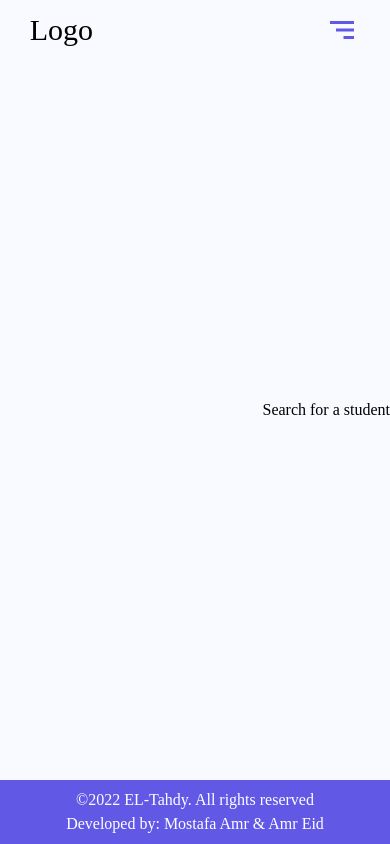
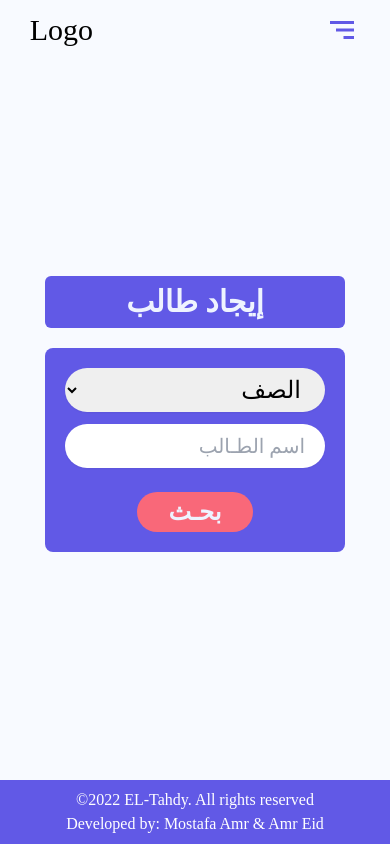
Before and after one commit to MostafaAmrHamed/ELTahdy, a Next.js app: page /findStudent in a window 390 px wide. Built offline with nearby package versions, Linux system fonts and the light colour scheme; a web font is replaced by a local one.

Commit message:
feat(find-student): search bar with "responsive"

```diff
--- a/pages/findStudent.tsx
+++ b/pages/findStudent.tsx
@@ -1,7 +1,46 @@
-import React from "react";
+import React, { useState } from "react";
+import Header from "../components/Header";
 
 const findStudent = () => {
-  return <div>Search for a student</div>;
+  const [search, setSearch] = useState({ year: "", studentName: "" });
+  return (
+    <div className="mx-auto">
+      <Header title={"إيجاد طالب"} />
+      <div className=" flex flex-col md:flex-row gap-3 items-center text-2xl font-medium bg-color-4 w-[300px] md:w-fit mx-auto mt-5 p-5 rounded-lg">
+        <select
+          className="py-2 pr-5 rounded-full w-full md:w-[200px] shadow-sm focus:outline-none focus:ring-2 focus:ring-color-4"
+          value={search.year}
+          onChange={(e) => {
+            setSearch({ ...search, year: e.target.value });
+          }}
+        >
+          <option value="">الصف</option>
+          <option value="اولى">اولى</option>
+          <option value="ثانية علمي">ثانية علمي</option>
+          <option value="ثانية ادبي">ثانية ادبي</option>
+          <option value="ثالثة">ثالثة</option>
+        </select>
+        <input
+          type="text"
+          className="w-full md:w-auto py-2 px-5 md:mr-10 text-xl rounded-full focus:outline-none focus:ring-2 focus:ring-color-4 shadow-sm"
+          value={search.studentName}
+          placeholder="اسم الطـالب"
+          onChange={(e) => {
+            setSearch({
+              ...search,
+              studentName: e.target.value,
+            });
+          }}
+        />
+        <button
+          type="button"
+          className="bg-cancel rounded-full text-2xl font-semibold text-color-2 mt-3 md:mt-0 px-8 py-1"
+        >
+          بحـث
+        </button>
+      </div>
+    </div>
+  );
 };
 
 export default findStudent;
```
